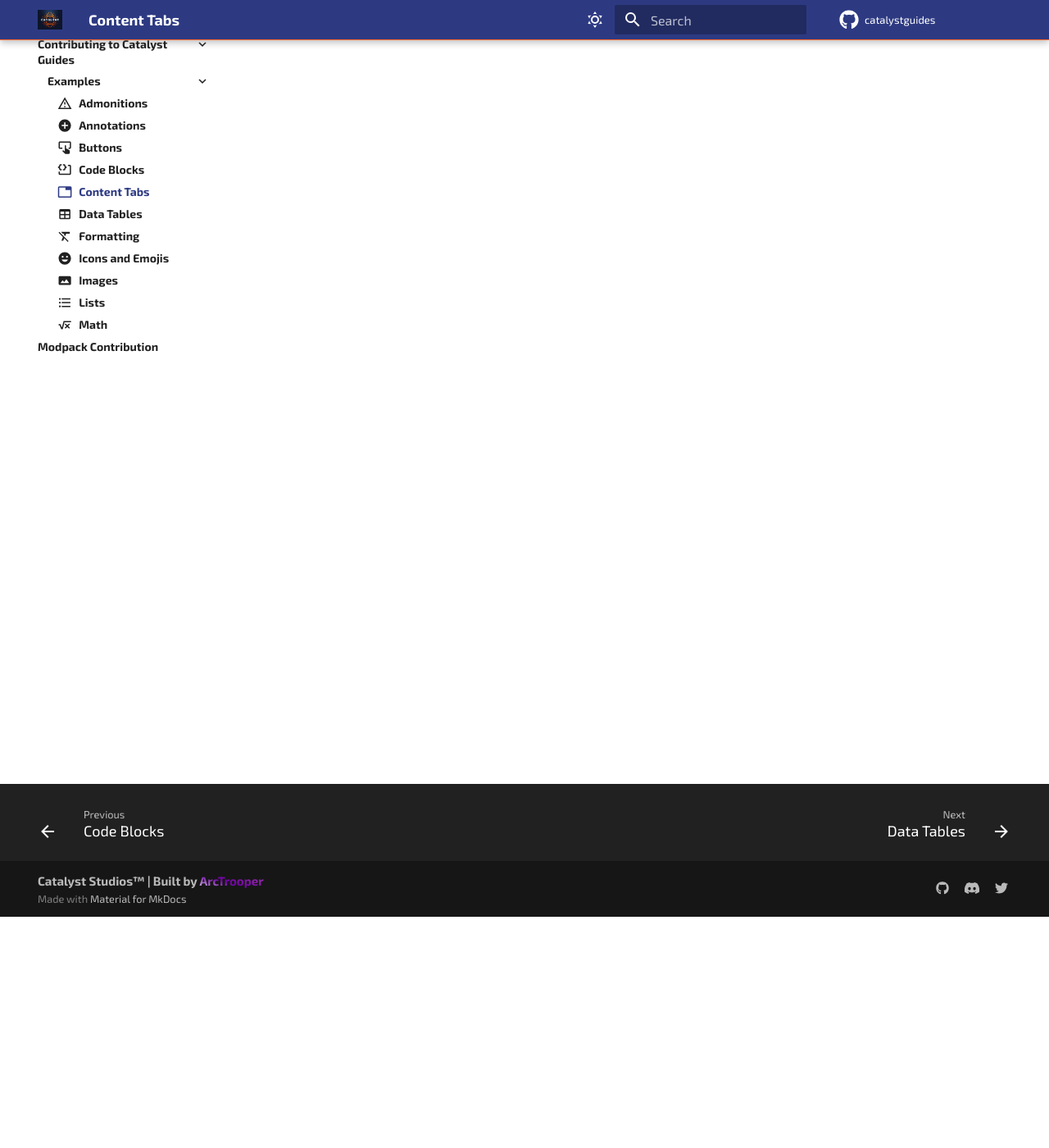
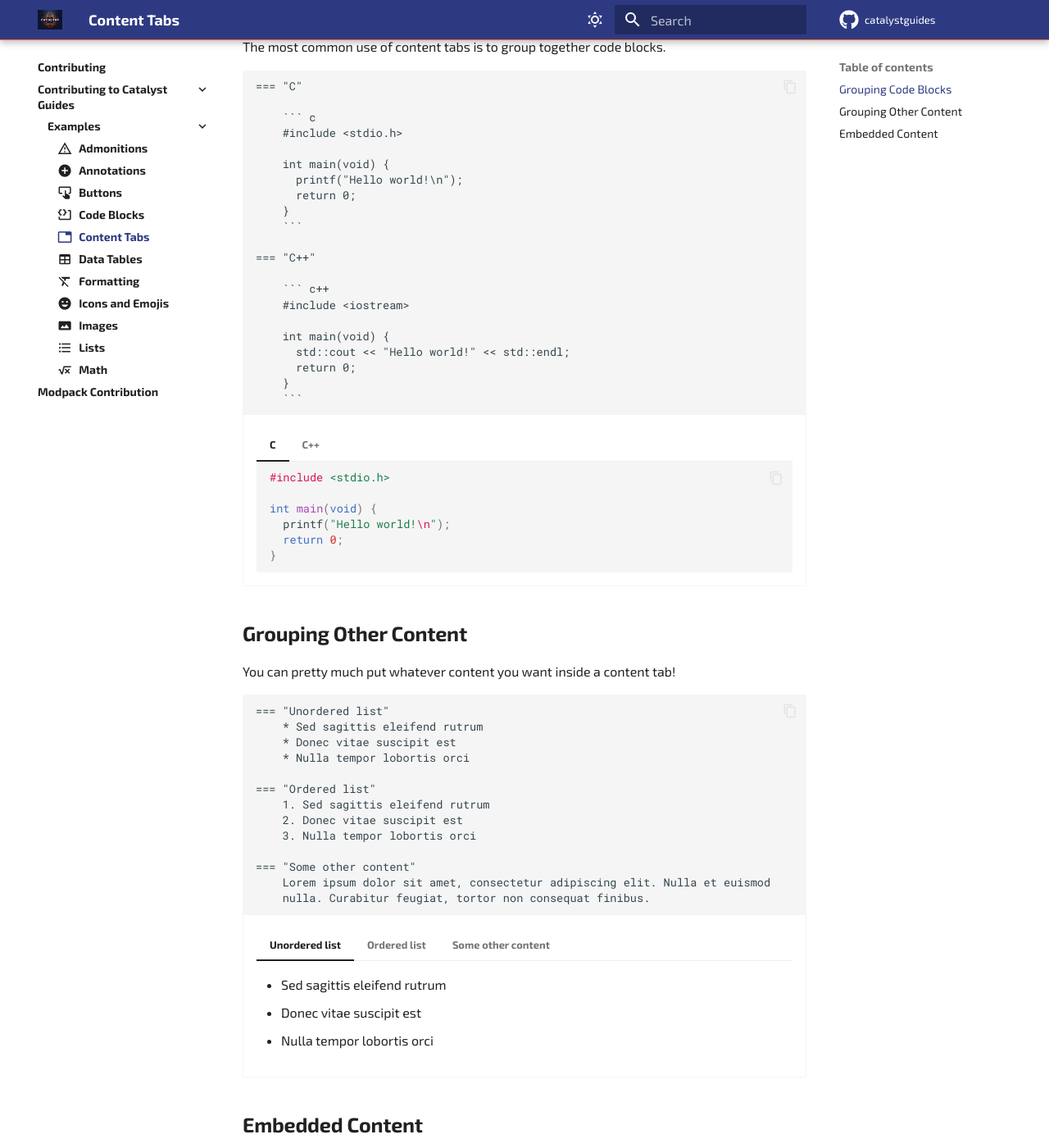
Before and after one commit to Catalyst-Studios/catalystguides, an MkDocs documentation site: the page built from docs/guides/contributing/examples/contenttabs.md, in a window 1280 px wide and 1400 px high, scrolled down 282 px. Shown: the whole window at 82% size. Built offline with MkDocs 1.6.1 and Material for MkDocs 9.7.7, drawn with Linux system fonts in a browser that asks for light colours; comment, search, counter and statistics services are not loaded; some of the changed text lies outside the part shown.

Commit message:
Content Tabs and Data Tables
- Add content tabs
- Add data tables

````diff
--- a/docs/guides/contributing/examples/contenttabs.md
+++ b/docs/guides/contributing/examples/contenttabs.md
@@ -6,4 +6,117 @@ icon: material/tab
 
 # Content Tabs
 
-a
+## Grouping Code Blocks
+
+The most common use of content tabs is to group together code blocks.
+
+```
+=== "C"
+
+    ``` c
+    #include <stdio.h>
+
+    int main(void) {
+      printf("Hello world!\n");
+      return 0;
+    }
+    ```
+
+=== "C++"
+
+    ``` c++
+    #include <iostream>
+
+    int main(void) {
+      std::cout << "Hello world!" << std::endl;
+      return 0;
+    }
+    ```
+```
+<div class="result" markdown>
+=== "C"
+
+    ``` c
+    #include <stdio.h>
+
+    int main(void) {
+      printf("Hello world!\n");
+      return 0;
+    }
+    ```
+
+=== "C++"
+
+    ``` c++
+    #include <iostream>
+
+    int main(void) {
+      std::cout << "Hello world!" << std::endl;
+      return 0;
+    }
+    ```
+</div>
+
+## Grouping Other Content
+
+You can pretty much put whatever content you want inside a content tab!
+
+```
+=== "Unordered list"
+    * Sed sagittis eleifend rutrum
+    * Donec vitae suscipit est
+    * Nulla tempor lobortis orci
+
+=== "Ordered list"
+    1. Sed sagittis eleifend rutrum
+    2. Donec vitae suscipit est
+    3. Nulla tempor lobortis orci
+
+=== "Some other content"
+    Lorem ipsum dolor sit amet, consectetur adipiscing elit. Nulla et euismod
+    nulla. Curabitur feugiat, tortor non consequat finibus.
+```
+<div class="result" markdown>
+=== "Unordered list"
+    * Sed sagittis eleifend rutrum
+    * Donec vitae suscipit est
+    * Nulla tempor lobortis orci
+
+=== "Ordered list"
+    1. Sed sagittis eleifend rutrum
+    2. Donec vitae suscipit est
+    3. Nulla tempor lobortis orci
+
+=== "Some other content"
+    Lorem ipsum dolor sit amet, consectetur adipiscing elit. Nulla et euismod
+    nulla. Curabitur feugiat, tortor non consequat finibus.
+</div>
+
+## Embedded Content
+
+You can also put content tabs within [admonitions!](admonitions.md)
+
+```
+!!! example
+    === "Unordered List"
+        * Sed sagittis eleifend rutrum
+        * Donec vitae suscipit est
+        * Nulla tempor lobortis orci
+
+    === "Ordered List"
+        1. Sed sagittis eleifend rutrum
+        2. Donec vitae suscipit est
+        3. Nulla tempor lobortis orci
+```
+<div class="result" markdown>
+!!! example
+    === "Unordered List"
+        * Sed sagittis eleifend rutrum
+        * Donec vitae suscipit est
+        * Nulla tempor lobortis orci
+
+    === "Ordered List"
+        1. Sed sagittis eleifend rutrum
+        2. Donec vitae suscipit est
+        3. Nulla tempor lobortis orci
+</div>
--- a/mkdocs.yml
+++ b/mkdocs.yml
@@ -127,6 +127,9 @@ markdown_extensions:
     - pymdownx.keys
     - pymdownx.tabbed:
         alternate_style: true
+        slugify: !!python/object/apply:pymdownx.slugs.slugify
+            kwds:
+                case: lower
     - pymdownx.tasklist:
         custom_checkbox: true
         clickable_checkbox: true
````
Also changed, not shown: docs/guides/contributing/examples/datatables.md (+79 -1 lines).
